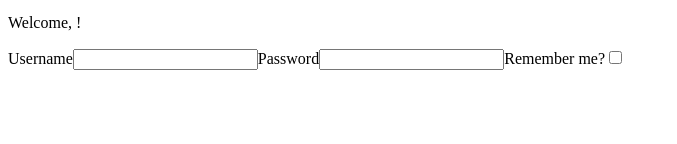
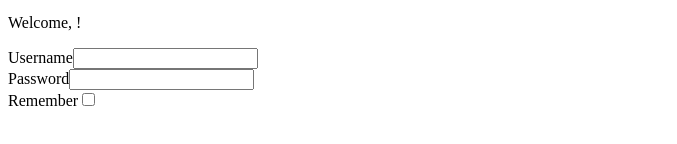
Before and after one commit to FlaviaSo/react-exercises, a React (Create React App) app: page / in a window 1280 px wide. Shown: the part 570-714 px from the top of the page, without its empty margins (0-677 px from the left). Built offline with nearby package versions, Linux system fonts and the light colour scheme.

Commit message:
fix f-02

```diff
--- a/src/Login.js
+++ b/src/Login.js
@@ -9,8 +9,12 @@ export class Login extends React.Component{
 
     handleInput = e => {
         const name = e.target.name
+        const value = e.target.value
+        const type = e.target.type
+        const checked = e.target.checked
+
         this.setState({
-            [name]: e.target.type === "checkbox" ? e.target.checked : e.target.value,
+            [name]: type === "checkbox" ? checked : value,
         })
     }
 
@@ -18,11 +22,11 @@ export class Login extends React.Component{
         return(
             <>
                 <label>Username</label>
-                <input type="text" name="username" value={this.state.username} onChange={this.handleInput}/>
+                <input type="text" name="username" value={this.state.username} onChange={this.handleInput}/><br></br>
                 <label>Password</label>
-                <input type="password" name="password" value={this.state.password} onChange={this.handleInput}/>
-                <label>Remember me?</label>
-                <input type="checkbox" name="remember" value={this.state.remember} onChange={this.handleInput}/>
+                <input type="password" name="password" value={this.state.password} onChange={this.handleInput}/><br></br>
+                <label>Remember</label>
+                <input type="checkbox" name="remember" checked={this.state.remember} onChange={this.handleInput}/>
             </>
         )
     }
```
